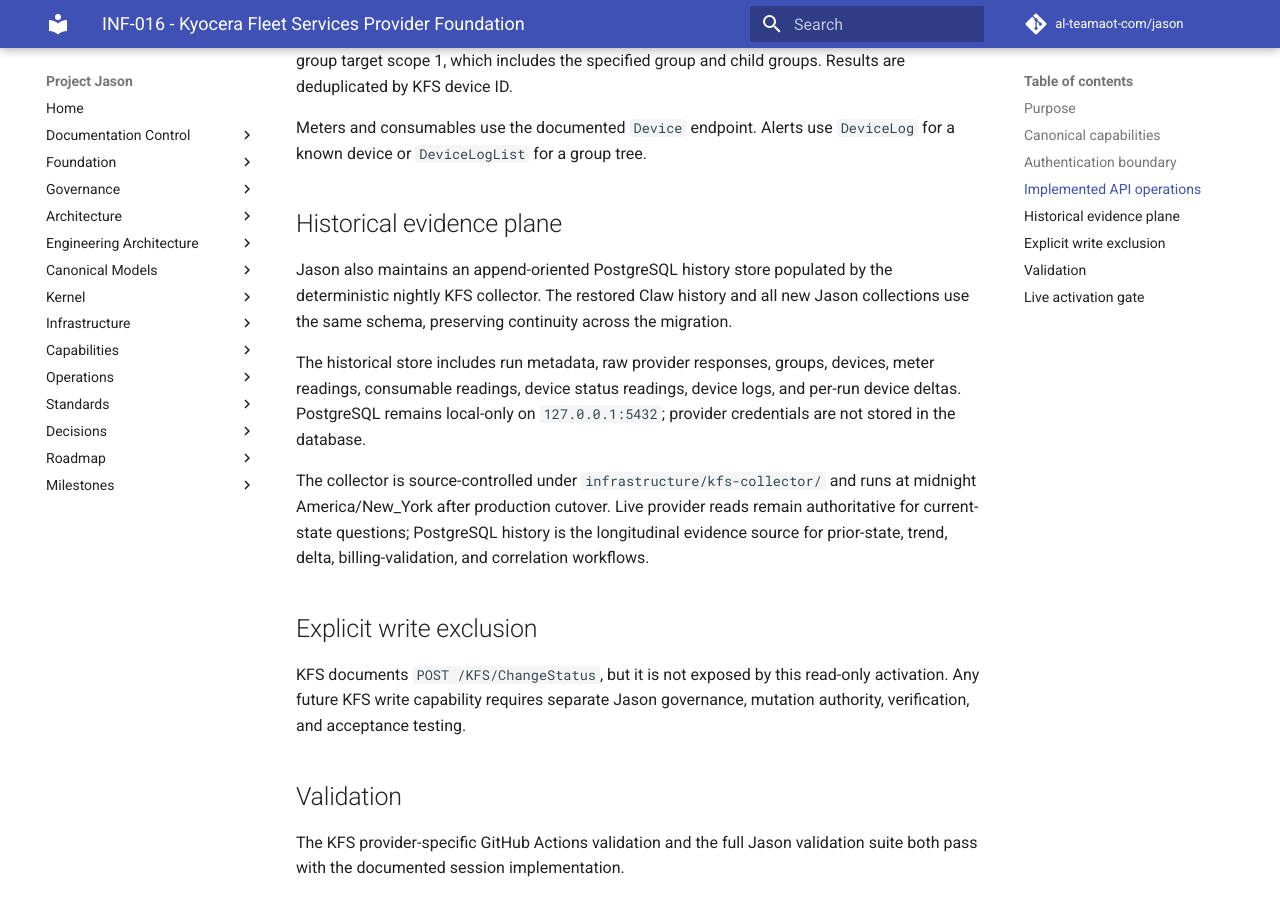
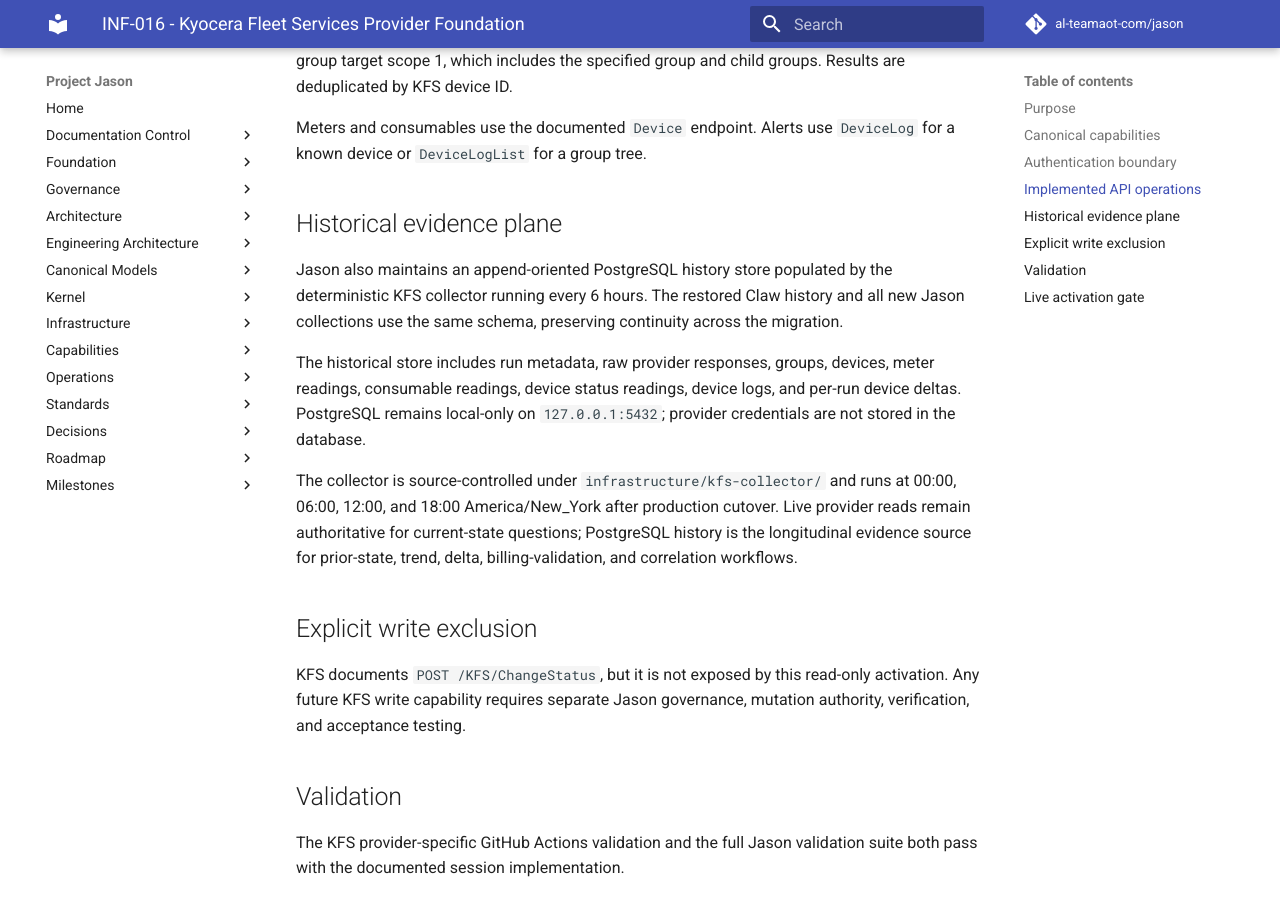
Before and after one commit to al-teamaot-com/jason, an MkDocs documentation site: the page built from docs/components/infrastructure/INF-016-Kyocera-KFS-Provider-Foundation.md, in a window 1280 px wide and 900 px high, scrolled down 1809 px. Built offline with MkDocs 1.6.1 and Material for MkDocs 9.7.7, drawn with Linux system fonts in a browser that asks for light colours; comment, search, counter and statistics services are not loaded.

Commit message:
Collect KFS data every six hours

```diff
--- a/docs/components/infrastructure/INF-016-Kyocera-KFS-Provider-Foundation.md
+++ b/docs/components/infrastructure/INF-016-Kyocera-KFS-Provider-Foundation.md
@@ -72,7 +72,7 @@
 ## Historical evidence plane
 
 Jason also maintains an append-oriented PostgreSQL history store populated by
-the deterministic nightly KFS collector. The restored Claw history and all new
+the deterministic KFS collector running every 6 hours. The restored Claw history and all new
 Jason collections use the same schema, preserving continuity across the
 migration.
 
@@ -82,7 +82,7 @@
 `127.0.0.1:5432`; provider credentials are not stored in the database.
 
 The collector is source-controlled under `infrastructure/kfs-collector/` and
-runs at midnight America/New_York after production cutover. Live provider reads
+runs at 00:00, 06:00, 12:00, and 18:00 America/New_York after production cutover. Live provider reads
 remain authoritative for current-state questions; PostgreSQL history is the
 longitudinal evidence source for prior-state, trend, delta, billing-validation,
 and correlation workflows.
```
Also changed, not shown: docs/operations/KFS-Toner-Readiness-Production.md (+4 -2 lines), infrastructure/kfs-collector/README.md (+3 -3 lines), 2 other files.
